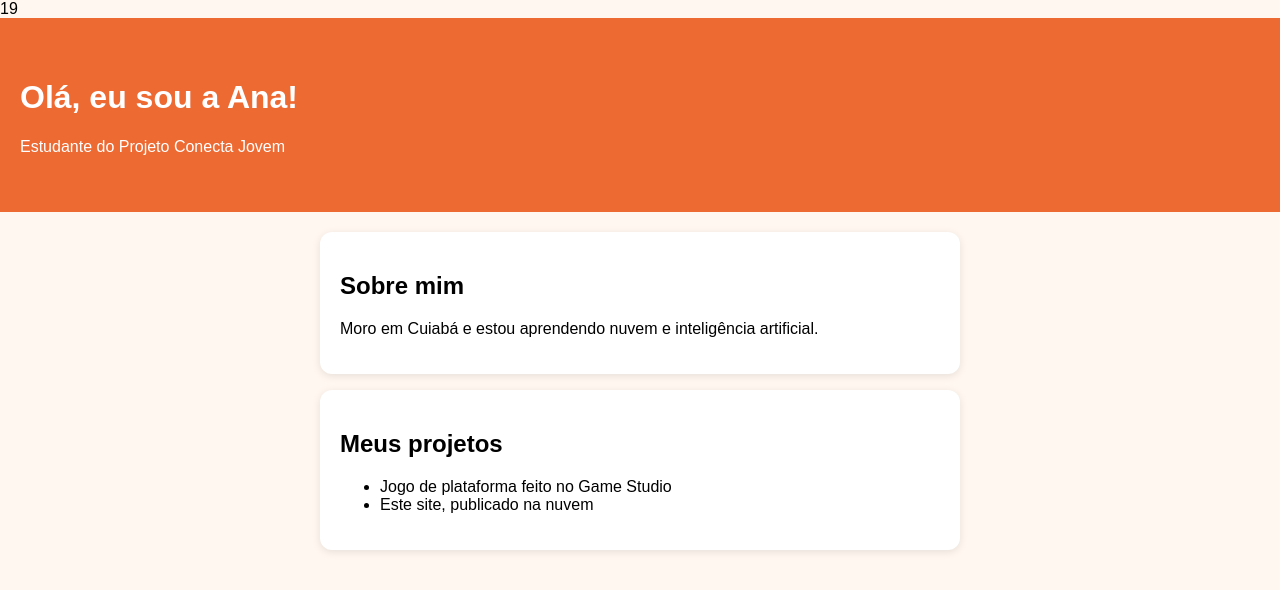
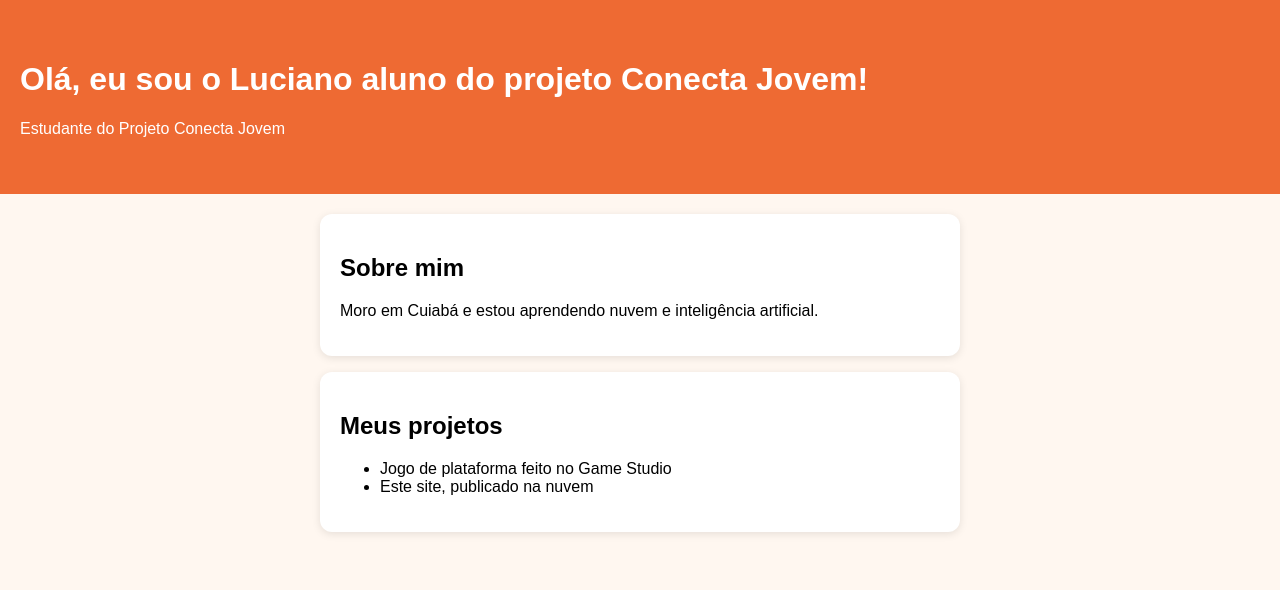
Before and after one commit to Luciano-Tadeu/meu-site, a plain HTML site: page index.html in a window 1280 px wide. Drawn offline with Linux system fonts and the light colour scheme.

Commit message:
Trocar o nome

```diff
--- a/index.html
+++ b/index.html
@@ -13,8 +13,8 @@ margin-bottom: 16px; box-shadow: 0 2px 8px rgba(0, 0, 0, 0.1); }
 </style>
 </head>
 <body>
-19<header>
-<h1>Olá, eu sou a Ana!</h1>
+<header>
+<h1>Olá, eu sou o Luciano aluno do projeto Conecta Jovem!</h1>
 <p>Estudante do Projeto Conecta Jovem</p>
 </header>
 <main>
```
